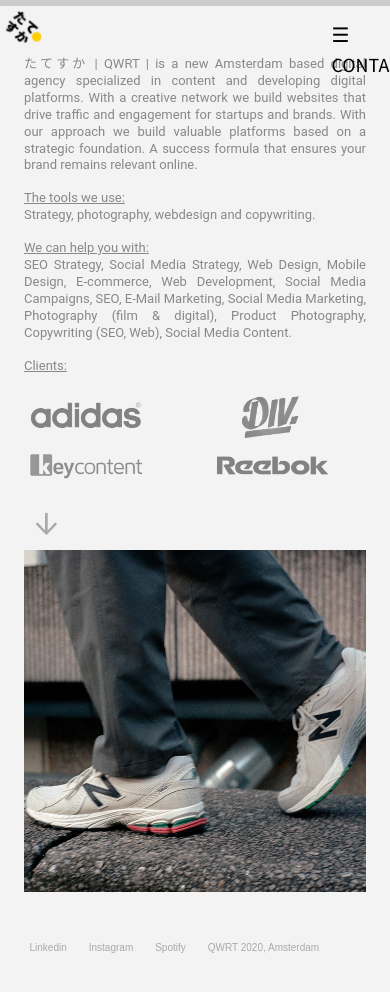
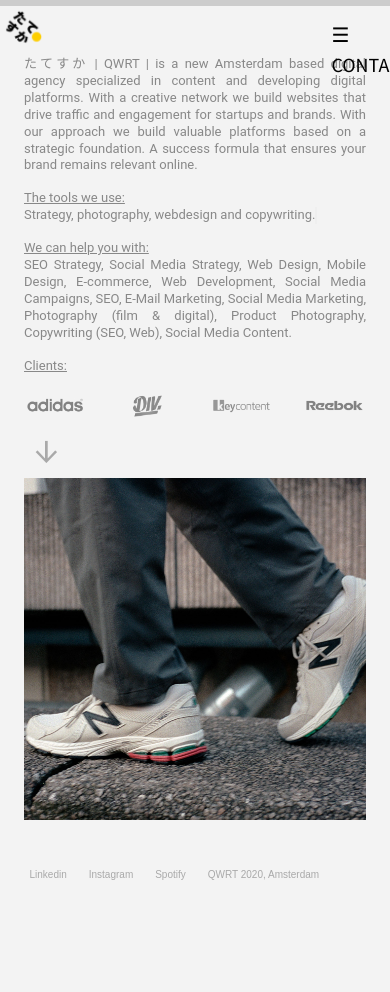
Before and after one commit to jarmovdh/qwrtmedia, a website: page index.html in a window 390 px wide. After the commit the page ends 938 px from the top, so only its background shows below. Drawn offline with nearby package versions, Linux system fonts and the light colour scheme; a script that the page names is missing; a web font is replaced by a local one.

Commit message:
small tweaks

```diff
--- a/css/style.css
+++ b/css/style.css
@@ -150,8 +150,8 @@
 /* The navigation links inside the overlay */
 .overlay a {
   padding: 8px;
-  text-decoration: none;
-  font-size: 36px;
+  text-decoration: underline;
+  font-size: 16px;
   color: #818181;
   display: block; /* Display block instead of inline */
   transition: 0.3s; /* Transition effects on hover (color) */
@@ -846,7 +846,7 @@
 
   }
   .clientslogo {
-    max-width: 80%;
+    max-width: 100%;
 
   }
 
--- a/index.html
+++ b/index.html
@@ -92,7 +92,7 @@
 
                 <br />
                 <br />
-                Our send a email to email us at <a href="mailto:hello@qwrt.nl">hello@qwrt.nl</a>
+                Our send a email to email us at: <a href="mailto:hello@qwrt.nl">hello@qwrt.nl</a>
 
 
               </p>
@@ -187,10 +187,10 @@
           </div>
           <div class="row">
 
-            <div class="col-lg-3 col-md-3 col-sm-6 col-6" data-aos="fade-in" data-aos-delay="300"><img class="clientslogo" src="images/adidaslogo.png" alt="adidas"></div>
-            <div class="col-lg-3 col-md-3 col-sm-6 col-6" data-aos="fade-in" data-aos-delay="900"><img class="clientslogo" src="images/divlogo.png" alt="div"></div>
-            <div class="col-lg-3 col-md-3 col-sm-6 col-6" data-aos="fade-in" data-aos-delay="1500"><img class="clientslogo" src="images/keycontent.png" alt="keycontent"></div>
-            <div class="col-lg-3 col-md-3 col-sm-6 col-6" data-aos="fade-in" data-aos-delay="2100"><img class="clientslogo" src="images/reeboklogo.png" alt="reebok"></div>
+            <div class="col-lg-3 col-md-3 col-sm-3 col-3" data-aos="fade-in" data-aos-delay="300"><img class="clientslogo" src="images/adidaslogo.png" alt="adidas"></div>
+            <div class="col-lg-3 col-md-3 col-sm-3 col-3" data-aos="fade-in" data-aos-delay="900"><img class="clientslogo" src="images/divlogo.png" alt="div"></div>
+            <div class="col-lg-3 col-md-3 col-sm-3 col-3" data-aos="fade-in" data-aos-delay="1500"><img class="clientslogo" src="images/keycontent.png" alt="keycontent"></div>
+            <div class="col-lg-3 col-md-3 col-sm-3 col-3" data-aos="fade-in" data-aos-delay="2100"><img class="clientslogo" src="images/reeboklogo.png" alt="reebok"></div>
           </div>
 
 
```
